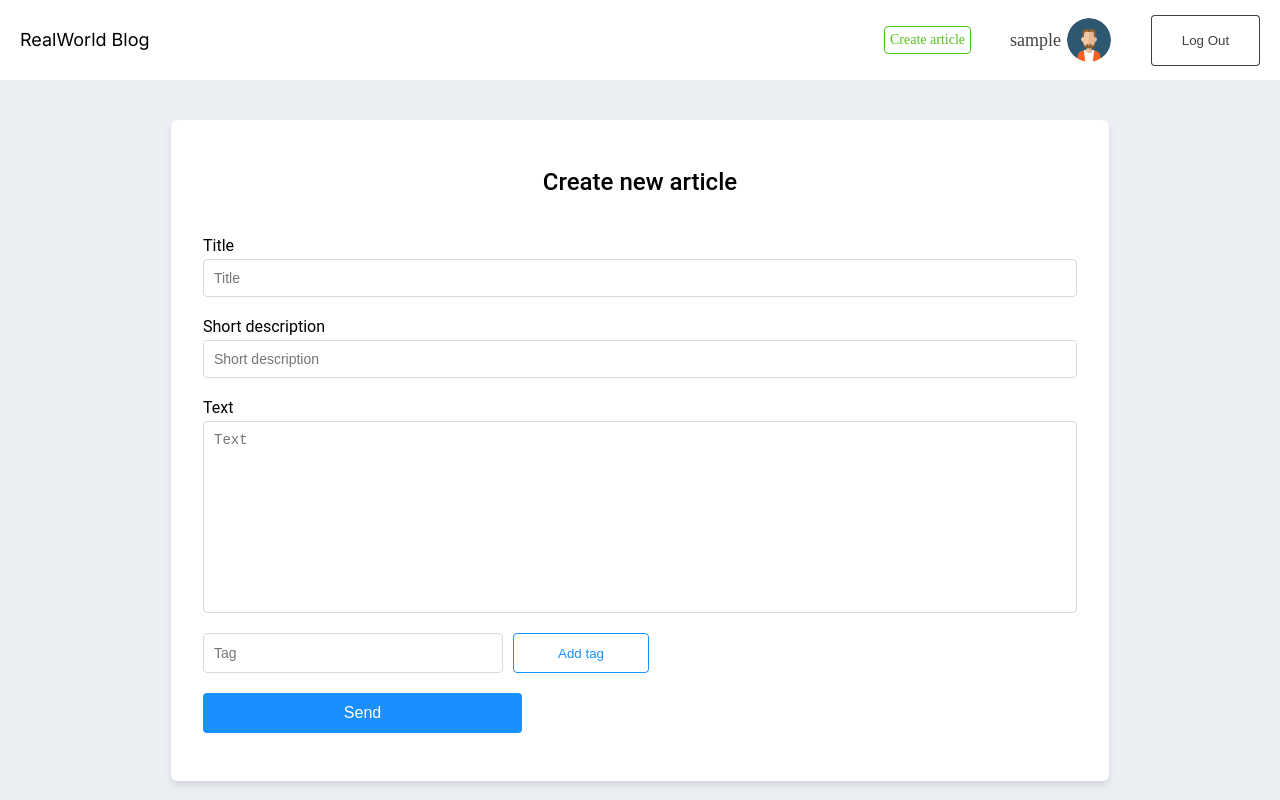
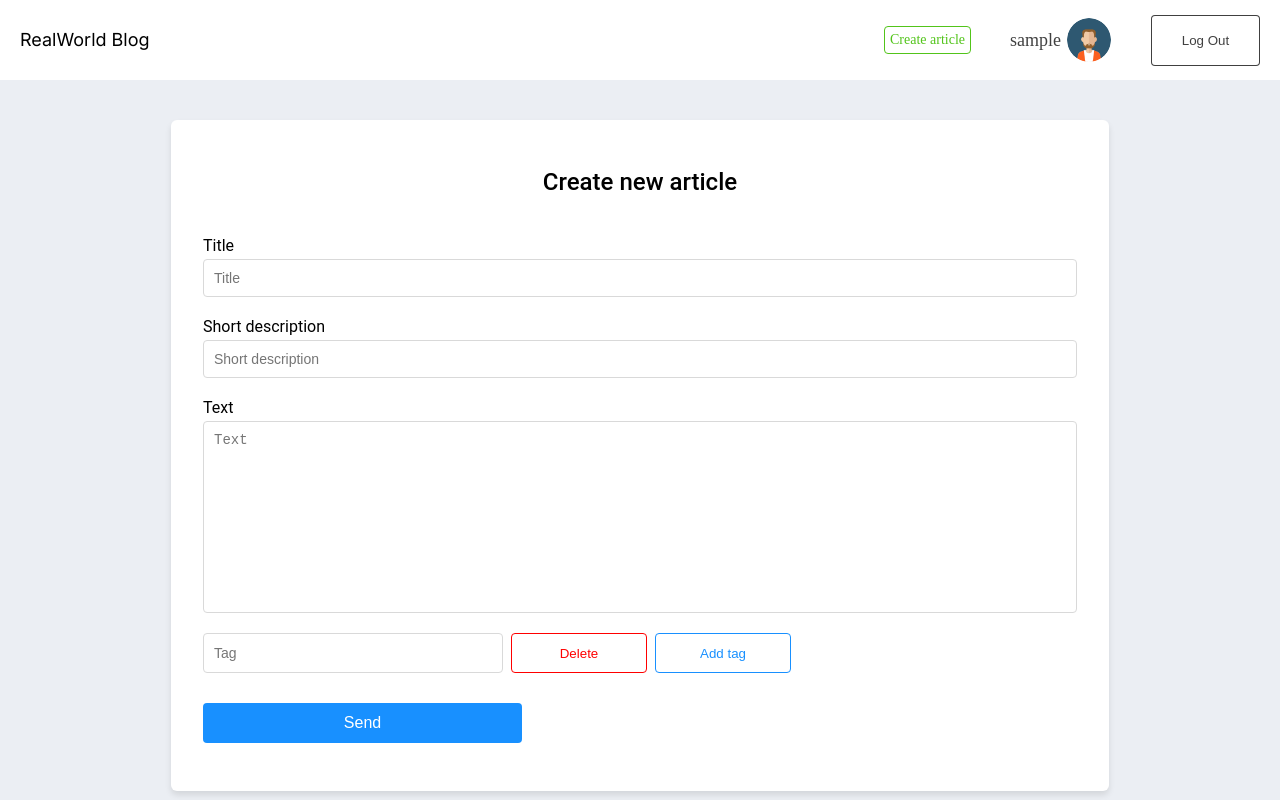
Before and after one commit to AlexsandrPavlov/blog, a React (Vite) app: page /post/create in a window 1280 px wide. Built offline with nearby package versions, Linux system fonts and the light colour scheme; sample sign-in values are in the browser's storage.

Commit message:
Fix bugs

```diff
--- a/package.json
+++ b/package.json
@@ -12,6 +12,7 @@
     "pretty": "prettier --write ."
   },
   "dependencies": {
+    "@ant-design/v5-patch-for-react-19": "^1.0.3",
     "@reduxjs/toolkit": "^2.7.0",
     "antd": "^5.24.7",
     "axios": "^1.8.4",
--- a/src/components/UI/CreatePost/CreatePost.jsx
+++ b/src/components/UI/CreatePost/CreatePost.jsx
@@ -10,12 +10,13 @@ export const CreatePost = () => {
   const dispatch = useDispatch();
   const navigate = useNavigate();
   const {token} = useSelector((state) => state.auth);
+  const {post} = useSelector((state) => state.newPost);
 
   const [formData, setFormData] = useState({
     title: '',
     description: '',
     body: '',
-    tagList: [],
+    tagList: [''],
   });
 
   const [errors, setErrors] = useState({
@@ -25,17 +26,13 @@ export const CreatePost = () => {
     tag: '',
   });
 
-  const [tagInput, setTagInput] = useState('');
-  const [editingTagIndex, setEditingTagIndex] = useState(null); // Индекс редактируемого тега
-  const [originalTagValue, setOriginalTagValue] = useState(''); // Оригинальное значение тега
-
   const handleChange = (e) => {
     const {name, value} = e.target;
 
-    if (name === 'description' && value.length > 120) {
+    if (name === 'description' && value.length > 240) {
       setErrors({
         ...errors,
-        description: 'Description must be 120 characters or less.',
+        description: 'Description must be 240 characters or less.',
       });
       return;
     }
@@ -57,21 +54,25 @@ export const CreatePost = () => {
     });
   };
 
-  const handleAddTag = () => {
-    if (tagInput.trim() && !formData.tagList.includes(tagInput.trim())) {
+  const handleAddTagField = () => {
     setFormData({
       ...formData,
-        tagList: [...formData.tagList, tagInput.trim()],
+      tagList: [...formData.tagList, ''], // Добавляем пустое поле для нового тега
     });
-      setTagInput('');
-    }
   };
 
-  const handleRemoveTag = (tag) => {
+  const handleRemoveTag = (index) => {
+    if (formData.tagList.length > 1) {
+      const updatedTags = formData.tagList.filter((_, i) => i !== index);
       setFormData({
         ...formData,
-      tagList: formData.tagList.filter((t) => t !== tag),
+        tagList: updatedTags,
       });
+      setErrors({
+        ...errors,
+        tag: '',
+      });
+    }
   };
 
   const handleSubmit = async (e) => {
@@ -85,10 +86,11 @@ export const CreatePost = () => {
           : '',
       description: !formData.description.trim()
         ? 'Description is required.'
-        : formData.description.length > 120
-          ? 'Description must be 120 characters or less.'
+        : formData.description.length > 240
+          ? 'Description must be 240 characters or less.'
           : '',
       body: !formData.body.trim() ? 'Text is required.' : '',
+      tag: formData.tagList.some((tag) => !tag.trim()) ? 'Tags cannot be empty.' : '',
     };
 
     setErrors(newErrors);
@@ -102,7 +104,7 @@ export const CreatePost = () => {
       await dispatch(createPost({token, articleData: formData})).unwrap();
       setIsSuccess(true);
       setTimeout(() => {
-        navigate('/posts');
+        navigate(`/post/${post.slug}`);
       }, 1000);
     } catch (error) {
       console.error('Failed to create post:', error);
@@ -156,70 +158,38 @@ export const CreatePost = () => {
           {errors.body && <p className={styles.errorText}>{errors.body}</p>}
         </label>
         <div className={styles.tagsContainer}>
-          <div className={styles.tagsList}>
           {formData.tagList.map((tag, index) => (
             <div key={index} className={styles.tag}>
               <input
                 type="text"
-                  value={editingTagIndex === index ? tag : formData.tagList[index]}
+                value={tag}
                 onChange={(e) => {
                   const updatedTags = [...formData.tagList];
-                    updatedTags[index] = e.target.value.slice(0, 12); // Ограничение длины до 12 символов
+                  updatedTags[index] = e.target.value.slice(0, 12).trim(); // Ограничиваем длину тега до 12 символов
                   setFormData({
                     ...formData,
                     tagList: updatedTags,
                   });
                 }}
-                  onFocus={() => {
-                    setEditingTagIndex(index); // Устанавливаем текущий редактируемый индекс
-                    setOriginalTagValue(tag); // Сохраняем оригинальное значение
-                  }}
-                  onBlur={() => {
-                    if (formData.tagList[index].trim() === '') {
-                      // Если поле пустое, возвращаем оригинальное значение
-                      const updatedTags = [...formData.tagList];
-                      updatedTags[index] = originalTagValue;
-                      setFormData({
-                        ...formData,
-                        tagList: updatedTags,
-                      });
-                    }
-                    setEditingTagIndex(null); // Сбрасываем редактируемый индекс
-                  }}
-                  className={styles.tagInput}
+                placeholder="Tag"
+                className={`${styles.tagInput} ${errors.tag && !tag.trim() ? styles.inputError : ''}`}
               />
-                <button type="button" onClick={() => handleRemoveTag(tag)} className={styles.deleteTagButton}>
+              <button
+                type="button"
+                onClick={() => handleRemoveTag(index)}
+                className={styles.deleteTagButton}
+                disabled={formData.tagList.length === 1}
+              >
                 Delete
               </button>
+              {index === formData.tagList.length - 1 && (
+                <button type="button" onClick={handleAddTagField} className={styles.addTagButton}>
+                  Add tag
+                </button>
+              )}
             </div>
           ))}
-          </div>
-          <div className={styles.addTagContainer}>
-            <input
-              type="text"
-              value={tagInput}
-              onChange={(e) => {
-                if (e.target.value.length <= 12) {
-                  setTagInput(e.target.value);
-                  setErrors({
-                    ...errors,
-                    tag: '',
-                  });
-                } else {
-                  setErrors({
-                    ...errors,
-                    tag: 'Tag must be 12 characters or less.',
-                  });
-                }
-              }}
-              placeholder="Tag"
-              className={`${styles.input_tag} ${errors.tag ? styles.inputError : ''}`}
-            />
-            <button type="button" onClick={handleAddTag} className={styles.addTagButton}>
-              Add tag
-            </button>
           {errors.tag && <p className={styles.errorText}>{errors.tag}</p>}
-          </div>
         </div>
         <button
           type="submit"
--- a/src/components/UI/PostPage/PostContent/PostHeader/PostHeader.jsx
+++ b/src/components/UI/PostPage/PostContent/PostHeader/PostHeader.jsx
@@ -3,16 +3,42 @@ import style from './PostHeaderStyle.module.css';
 import {Avatar, Tag} from 'antd';
 import {HeartOutlined, HeartFilled} from '@ant-design/icons';
 import avatar from '../../../../UI/PostsList/Post/avatar.png';
+import {Modal} from 'antd';
+import {ExclamationCircleFilled} from '@ant-design/icons';
+import {useDispatch} from 'react-redux';
+import {deletePost} from '../../../../../store/slice/deletePostSlice';
+import {useNavigate} from 'react-router-dom';
 
 import {useSelector} from 'react-redux';
 
+const {confirm} = Modal;
+
 export const PostHeader = (post) => {
   const {token, user} = useSelector((state) => state.auth);
+  const dispatch = useDispatch();
+  const navigate = useNavigate();
 
   const {title, description, author, createdAt, tagList, favoritesCount, slug, favorited, clickLikePost} = post;
 
   const handleLikeClick = () => {
     clickLikePost(slug);
+  };
+
+  const handleDel = () => {
+    confirm({
+      title: 'Are you sure you want to delete this post?',
+      icon: <ExclamationCircleFilled />,
+      content: 'This action cannot be undone.',
+      onOk: async () => {
+        try {
+          await dispatch(deletePost({slug, token})).unwrap();
+          navigate('/posts');
+        } catch (error) {
+          console.error('Failed to delete post:', error);
+        }
+      },
+      onCancel() {},
+    });
   };
 
   return (
@@ -54,13 +80,15 @@ export const PostHeader = (post) => {
 
       <div className={style.post_content}>
         <p className={style.description}>{description}</p>
+        {user.username === author.username && (
+          <div className={style.post_header_user_actions}>
+            <button onClick={handleDel} className={`${style.post_header_user_delete} ${style.post_header_user_button}`}>
+              Delete
+            </button>
+            <button className={`${style.post_header_user_edit} ${style.post_header_user_button}`}>Edit</button>
+          </div>
+        )}
       </div>
-      {user.username === author.username && (
-        <div className={style.post_header_user_actions}>
-          <button className={`${style.post_header_user_delete} ${style.post_header_user_button}`}>Delete</button>
-          <button className={`${style.post_header_user_edit} ${style.post_header_user_button}`}>Edit</button>
-        </div>
-      )}
     </div>
   );
 };
--- a/src/components/UI/PostPage/PostContent/PostHeader/PostHeaderStyle.module.css
+++ b/src/components/UI/PostPage/PostContent/PostHeader/PostHeaderStyle.module.css
@@ -3,7 +3,7 @@
   flex-direction: column;
   justify-content: space-between;
   width: 900px;
-  height: 80px;
+  height: auto;
   display: flex;
 }
 .post_header {
@@ -90,10 +90,11 @@
   vertical-align: middle;
 }
 .post_content {
-  width: 682px;
   height: 45px;
   box-sizing: border-box;
   margin-top: 10px;
+  display: flex;
+  justify-content: space-between;
 }
 .description {
   overflow: hidden;
@@ -108,6 +109,7 @@
   line-height: 22px;
   letter-spacing: 0px;
   color: rgba(0, 0, 0, 0.5);
+  width: 682px;
 }
 p {
   font-family: Inter UI;
@@ -138,22 +140,21 @@ h6 {
   align-items: center;
   gap: 10px;
 }
+.post_header_user_button {
+  border-radius: 5px;
+  width: 78px;
+  height: 30px;
+}
 .post_header_user_edit {
-  width: 78px;
-  height: 31.09756088256836px;
   color: rgba(82, 196, 26, 1);
   background-color: white;
   border: 1px solid rgba(82, 196, 26, 1);
-  border-radius: 5px;
 }
 
 .post_header_user_delete {
-  width: 78px;
-  height: 31.09756088256836px;
   color: rgba(245, 34, 45, 1);
   background-color: white;
   border: 1px solid rgba(245, 34, 45, 1);
-  border-radius: 5px;
 }
 .post_header_user_button:hover {
   cursor: pointer;
--- a/src/components/UI/PostsList/Post/Post.module.css
+++ b/src/components/UI/PostsList/Post/Post.module.css
@@ -2,7 +2,7 @@
   display: flex;
   flex-direction: column;
   width: 938px;
-  height: 140px;
+  height: auto;
   background: #ffffff;
   border-radius: 5px;
   box-sizing: border-box;
--- a/src/main.jsx
+++ b/src/main.jsx
@@ -4,6 +4,7 @@ import {Provider} from 'react-redux';
 import {store} from './store/store.js';
 import './index.css';
 import App from './App.jsx';
+import '@ant-design/v5-patch-for-react-19';
 
 createRoot(document.getElementById('root')).render(
   <StrictMode>
```
Also changed, not shown: 1 other file (tests, documents, lock files or other folders). Lines whose indentation alone changed are shown as unchanged.
